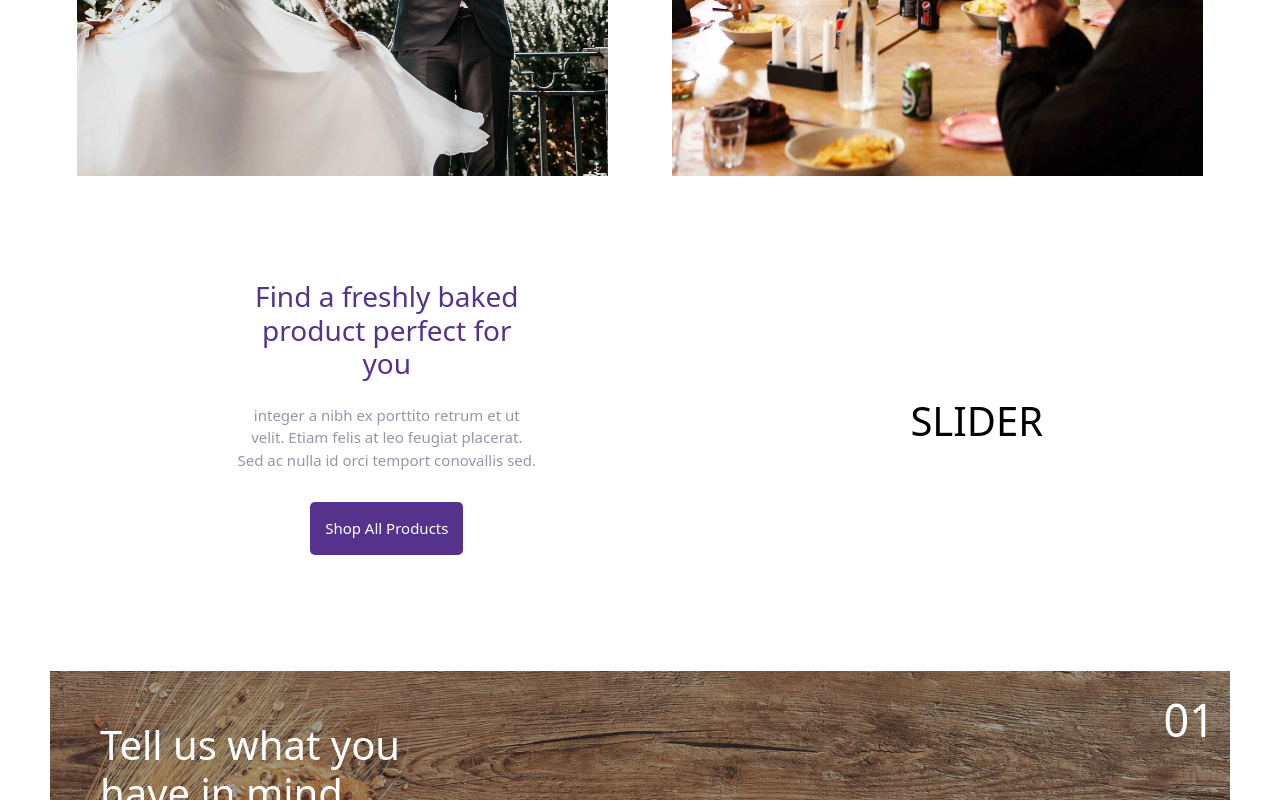
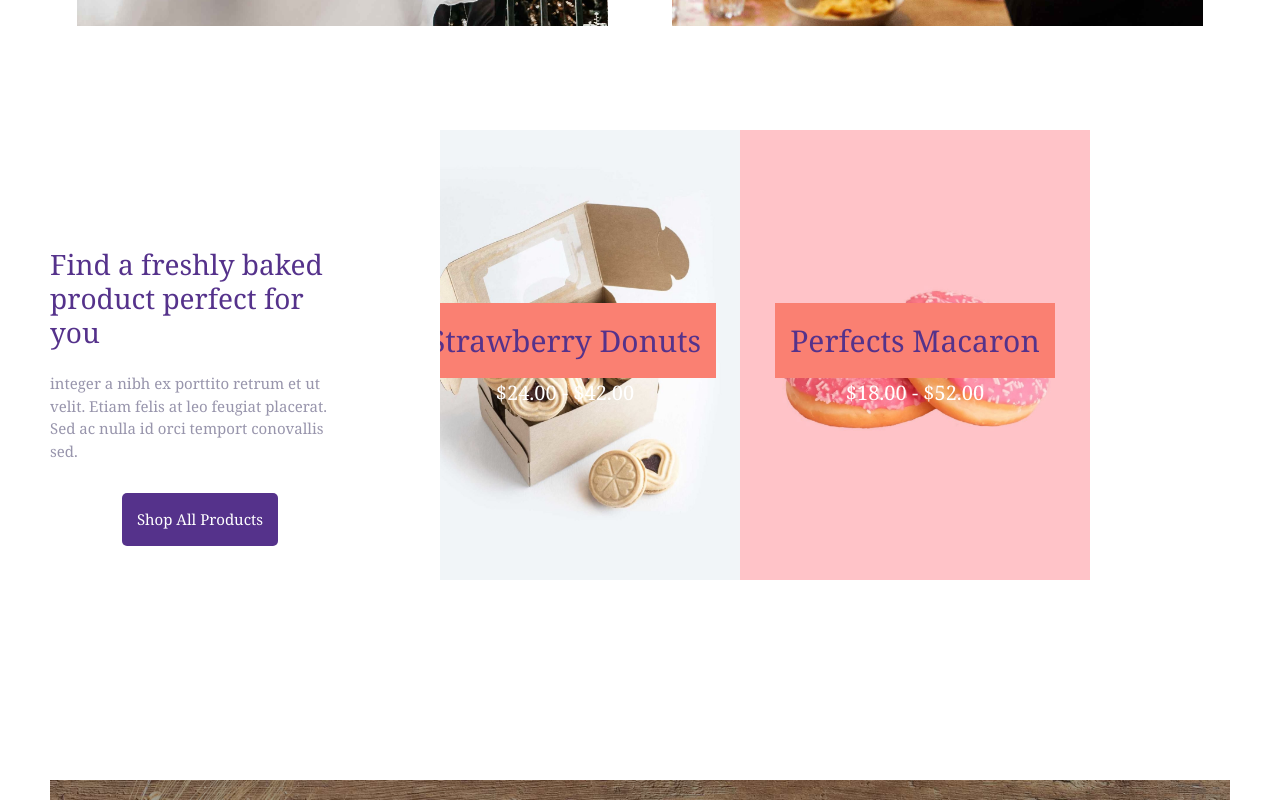
Before and after one commit to AleAlle62/proj-html-vuejs, a Vue app: page / in a window 1280 px wide. Shown: the part 1780-2580 px from the top of the page. Built offline with nearby package versions, Linux system fonts and the light colour scheme.

Commit message:
ultimo commit, finito

```diff
--- a/src/App.vue
+++ b/src/App.vue
@@ -1,5 +1,5 @@
 <template>
-  <div>
+  <div class="font">
     <!-- sezioni  -->
     <headerPage :arr-menu="arrMenu"/>
     <centralPage/>
@@ -31,12 +31,14 @@ export default {
 
 <style lang="scss">
 // font
-@import url("https://fonts.googleapis.com/css2?family=Roboto&display=swap");
 body {
-  font-family: "Roboto", sans-serif;
   margin: 0;
   border: 0;
   box-sizing: border-box;
+}
+
+.font {
+  font-family: Cambria, Cochin, Georgia, Times, 'Times New Roman', serif;
 }
 // bootstrap
 @import "~bootstrap/scss/bootstrap";
--- a/src/components/centralPage.vue
+++ b/src/components/centralPage.vue
@@ -56,9 +56,6 @@
             </div>
 
 
-
-
-
             <!-- secondo blocco -->
             <div class="special">
                 <div class="s-top">
@@ -86,9 +83,44 @@
                     <p>integer a nibh ex porttito retrum et ut velit. Etiam felis at leo feugiat placerat. Sed ac nulla id orci temport conovallis sed.</p>
                     <p class="btn-s-l">Shop All Products</p>
                 </div>
-                <div class="slider-slider">
-                    <h1>SLIDER</h1>
-                </div>
+                <!-- secondo slider  -->
+                    <!-- <header>
+                        <div class="row large">
+                            <div class="imagegroup" style="border:2px solid white">
+                            <img src="@/immagini/choco-chip-cookies-1200x1530.jpg" alt="">
+                            <img src="@/immagini/strawberry-jam-cookies-1200x1530.jpg" alt="">
+                            <img src="@/immagini/strawberry-donut-1200x1530.jpg" alt="">
+                            <img src="@/immagini/cherry-cake-1200x1530.jpg" alt="">
+                            </div>
+                        </div>
+                    </header> -->
+
+                    <header>
+                        <div class="row">
+                            <div class="imagegroup">
+                                <div class="img-sl-in-1">
+                                    <div class="h">Choco Chip Cookies</div>
+                                    <div class="p">$ 19.00 - $39.00</div>
+                                </div>
+                                <div class="img-sl-in-2">
+                                    <div class="h">Strawberry Jam Cookies</div>
+                                    <div class="p">$24.00 - $62.00</div>
+                                </div>
+                                <div class="img-sl-in-3">
+                                    <div class="h">Strawberry Donuts</div>
+                                    <div class="p">$24.00 - $42.00</div>
+                                </div>
+                                <div class="img-sl-in-4">
+                                    <div class="h">Perfects Macaron</div>
+                                    <div class="p">$18.00 - $52.00</div>
+                                </div>
+
+                            </div>
+                        </div>
+                    </header>
+
+
+
             </div>
             <!-- quarto blocco  -->
             <div class="tell">
@@ -368,12 +400,95 @@ header {
 
 .row {
     display: flex;
+    width: 1500px;
+    height: 450px;
     overflow: hidden;
 }
 
 .imagegroup {
     display: flex;
-    height: 400px;
+    gap: 0px;
+    width: 100%;
+    .img-sl-in-1 {
+        height: 450px;
+        width: 350px;
+        background-size: cover;
+        background-image: url('@/immagini/choco-chip-cookies-1200x1530.jpg');
+        display: flex;
+        flex-direction: column;
+        justify-content: center;
+        align-items: center;
+        text-align: center;
+        .p {
+            font-size: 20px;
+        }
+        .h {
+            background-color: salmon;
+            padding: 0.5em;
+            color: rgba(85,50,139,255);
+            font-size: 30px;
+        }
+    }
+    .img-sl-in-2 {
+        height: 450px;
+        width: 350px;
+        background-size: cover;
+        background-image: url('@/immagini/cherry-cake-1200x1530.jpg');
+        display: flex;
+        flex-direction: column;
+        justify-content: center;
+        align-items: center;
+        text-align: center;
+        .p {
+            font-size: 20px;
+        }
+        .h {
+            background-color: salmon;
+            padding: 0.5em;
+            color: rgba(85,50,139,255);
+            font-size: 30px;
+        }
+    }
+    .img-sl-in-3 {
+        height: 450px;
+        width: 350px;
+        background-size: cover;
+        background-image: url('@/immagini/strawberry-jam-cookies-1200x1530.jpg');
+        display: flex;
+        flex-direction: column;
+        justify-content: center;
+        align-items: center;
+        text-align: center;
+        .p {
+            font-size: 20px;
+        }
+        .h {
+            background-color: salmon;
+            padding: 0.5em;
+            color: rgba(85,50,139,255);
+            font-size: 30px;
+        }
+    }
+    .img-sl-in-4 {
+        height: 450px;
+        width: 350px;
+        background-size: cover;
+        background-image: url('@/immagini/strawberry-donut-1200x1530.jpg');
+        display: flex;
+        flex-direction: column;
+        justify-content: center;
+        align-items: center;
+        text-align: center;
+        .p {
+            font-size: 20px;
+        }
+        .h {
+            background-color: salmon;
+            padding: 0.5em;
+            color: rgba(85,50,139,255);
+            font-size: 30px;
+        }
+    }
 }
 
 .imagegroup img{
@@ -396,33 +511,17 @@ header {
 }
 
 
-
-
-
-
-
-
-
-
-
-
-
-
-
-
-
-
-
-
+// fine seconda opzione
 
 
 
 
 .reset {
     margin: 50px;
+
 }
 .con-slider-uno {
-    margin-top: 100px;
+    margin-top: -100px;
     display: flex;
     justify-content: space-around;
     align-items: center;
@@ -564,7 +663,6 @@ header {
         color: black;
     }
     .secondo-l {
-        text-align: center;
         width: 300px;
         display: flex;
         flex-direction: column;
@@ -900,6 +998,11 @@ div {
             h3 {
                 color: rgba(85,50,139,255);
             }
+            .btn-social:hover {
+                color: rgba(85,50,139,255);
+                background-color: white;
+                transition: 1.2s;
+            }
         }
         .in-up-r {
             background-image: url('@/immagini/social-1.jpg');
@@ -913,6 +1016,7 @@ div {
             height: 100%;
             width: 20%;
         }
+
     }
     .otto-down {
         display: flex;
@@ -976,6 +1080,11 @@ div {
             font-size: 15px;
         }
     }
+    .last-btn:hover {
+        color: white;
+        background-color: #bda2f3;
+        transition: 1.2s;
+    }
 }
 
 
--- a/src/components/footerPage.vue
+++ b/src/components/footerPage.vue
@@ -14,7 +14,7 @@
             <h3>Subscribe to Newsletter</h3>
             <form class="form">
                 <input type="text" placeholder="enter email adress*">
-                <p>Subscribe</p>
+                <div>Subscribe</div>
             </form>
             <div class="social">
                 <font-awesome-icon icon="fa-brands fa-instagram" />
@@ -75,15 +75,20 @@ export default {
             display: flex;
             gap: 30px;
             align-items: center;
-            justify-content: center;
-            p {
+            div {
+                padding: 0.3em;
                 text-align: center;
-                padding: 0.5em;
                 width: 100px;
                 border-radius: 10px;
                 color: white;
                 background-color:  rgba(88,54,141,255);
             }
+        }
+        div:hover {
+            color: rgba(88,54,141,255) ;
+            background-color: white;
+            transition: 1.2s;
+            scale: 1.2;
         }
         h3 {
             color:  rgba(88,54,141,255);
```
